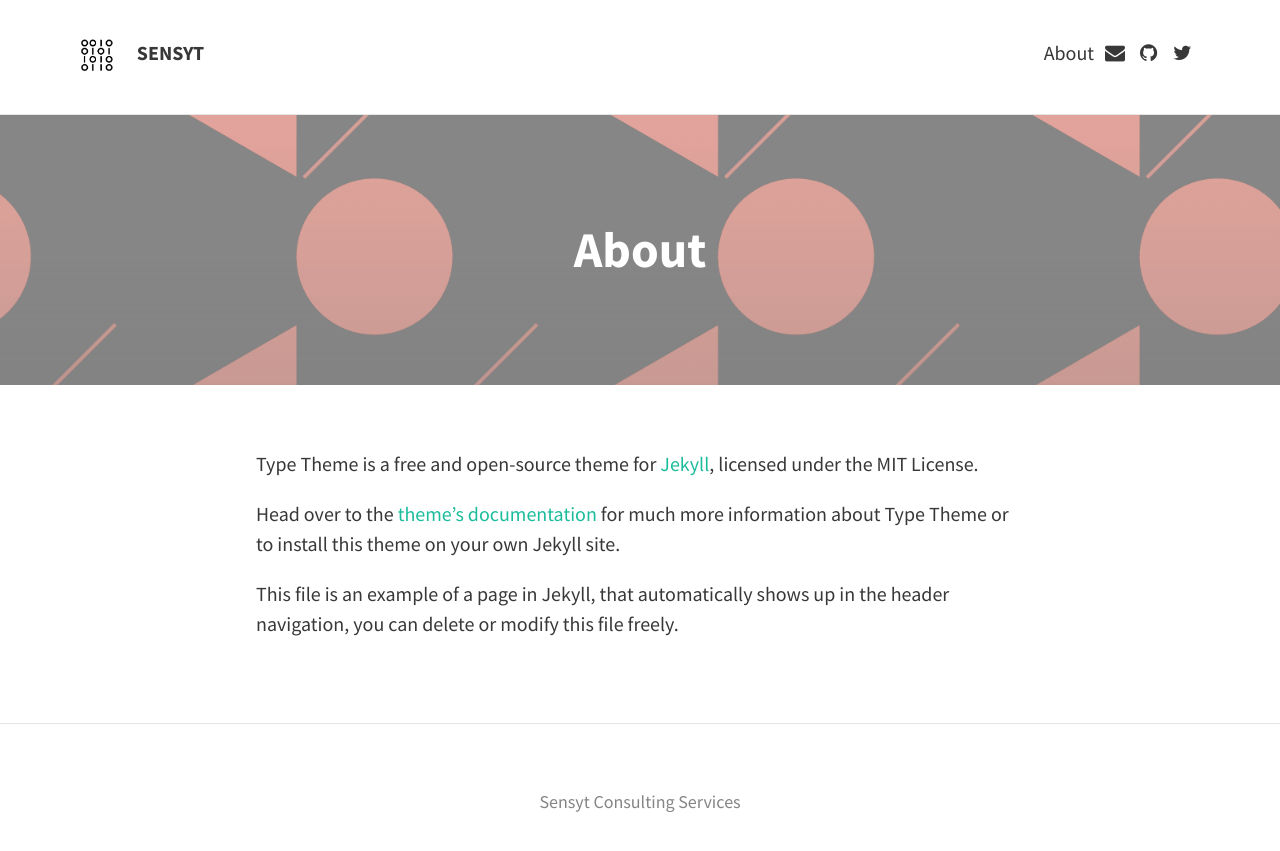
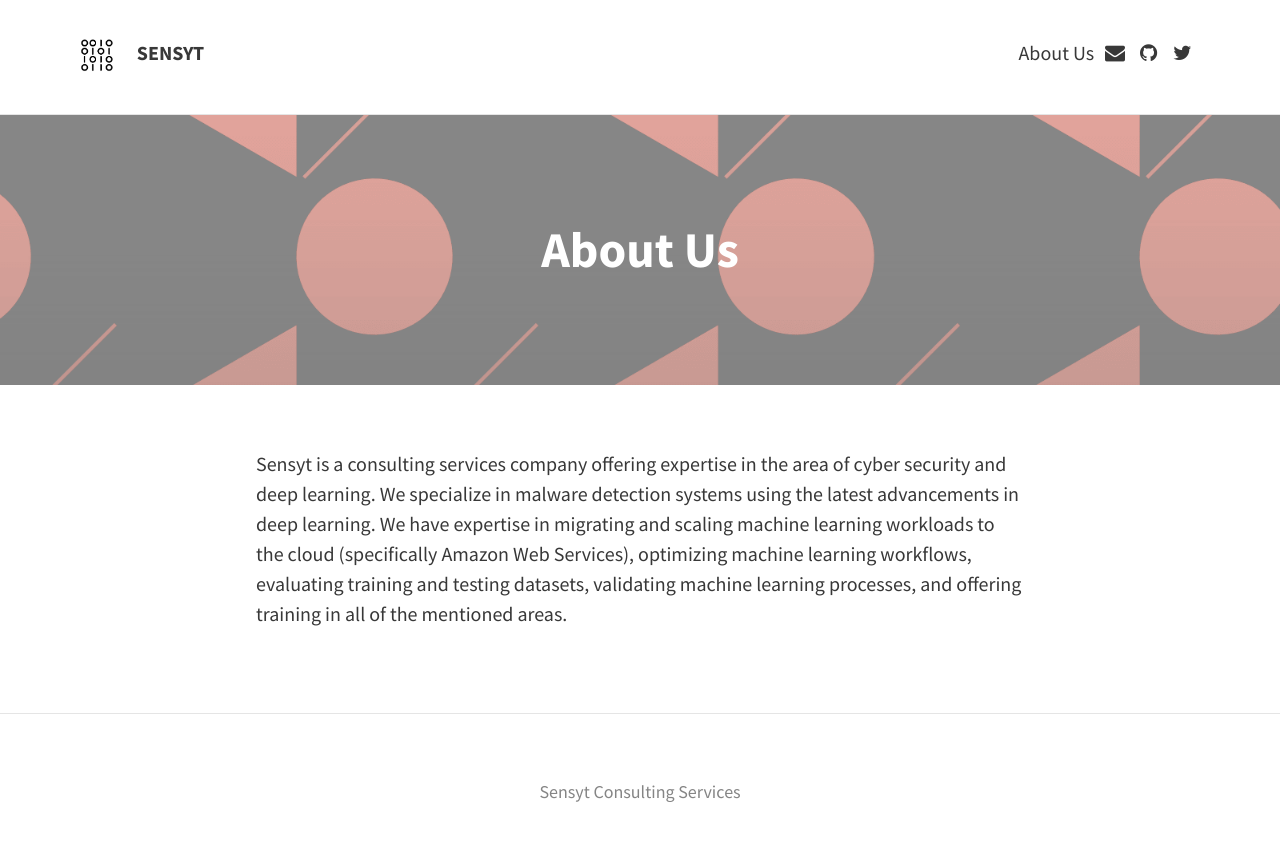
Before and after one commit to alrawi/sensyt.github.io, a Jekyll site: the page built from about.md, in a window 1280 px wide. Shown: the top 851 px of the page. Built offline with Jekyll 4.4.1, drawn with Linux system fonts in a browser that asks for light colours; nearby versions of some CDN libraries.

Commit message:
Update about.md

```diff
--- a/about.md
+++ b/about.md
@@ -1,13 +1,9 @@
 ---
 layout: page
-title: About
+title: About Us
 permalink: /about/
 hide: false
 feature-img: "img/sample_feature_img_2.png"
 ---
 
-Type Theme is a free and open-source theme for [Jekyll](http://jekyllrb.com/), licensed under the MIT License.
-
-Head over to the [theme's documentation](https://rohanchandra.github.io/project/type/) for much more information about Type Theme or to install this theme on your own Jekyll site.
-
-This file is an example of a page in Jekyll, that automatically shows up in the header navigation, you can delete or modify this file freely.
+Sensyt is a consulting services company offering expertise in the area of cyber security and deep learning. We specialize in malware detection systems using the latest advancements in deep learning. We have expertise in migrating and scaling machine learning workloads to the cloud (specifically Amazon Web Services), optimizing machine learning workflows, evaluating training and testing datasets, validating machine learning processes, and offering training in all of the mentioned areas.
```
